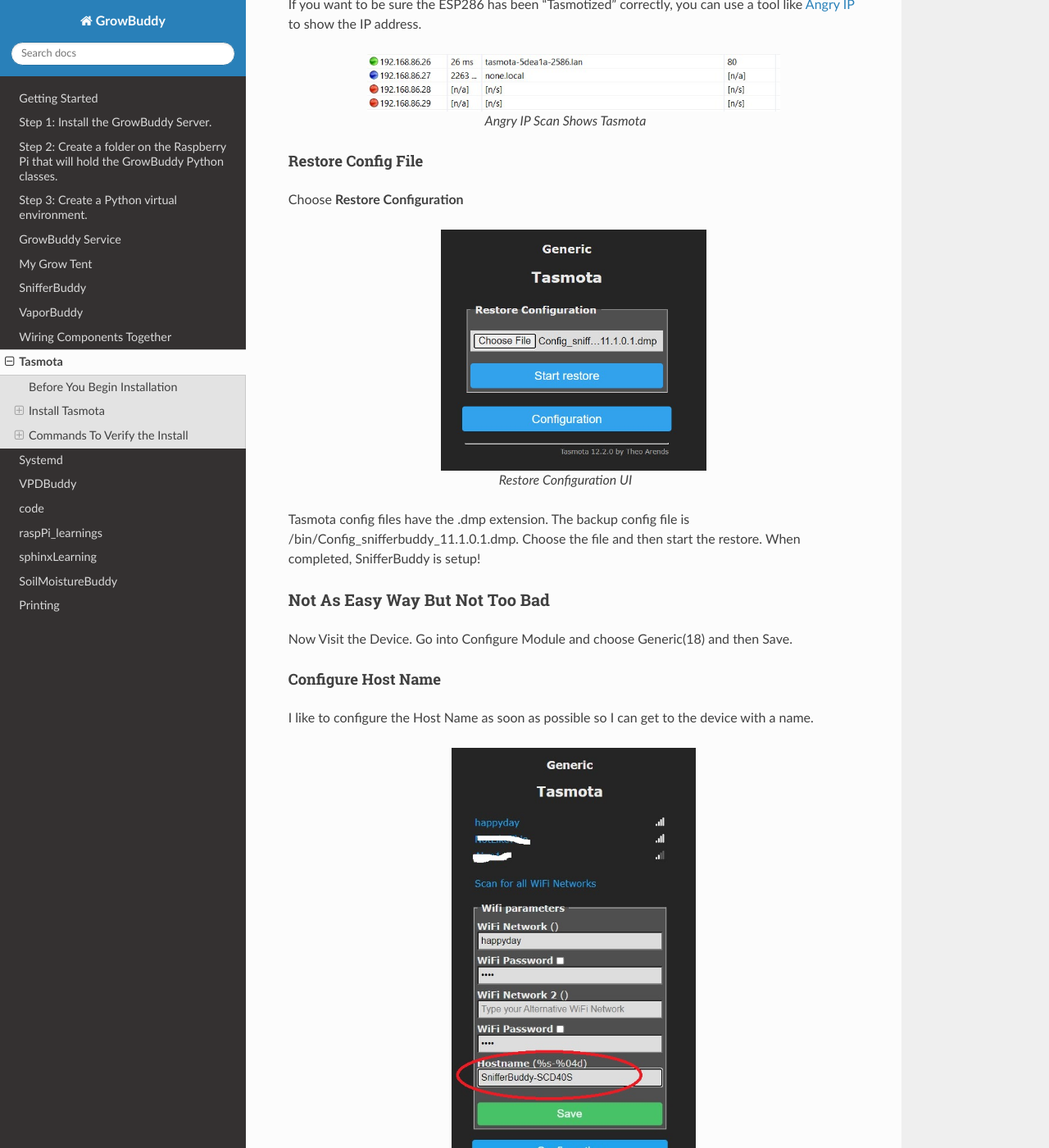
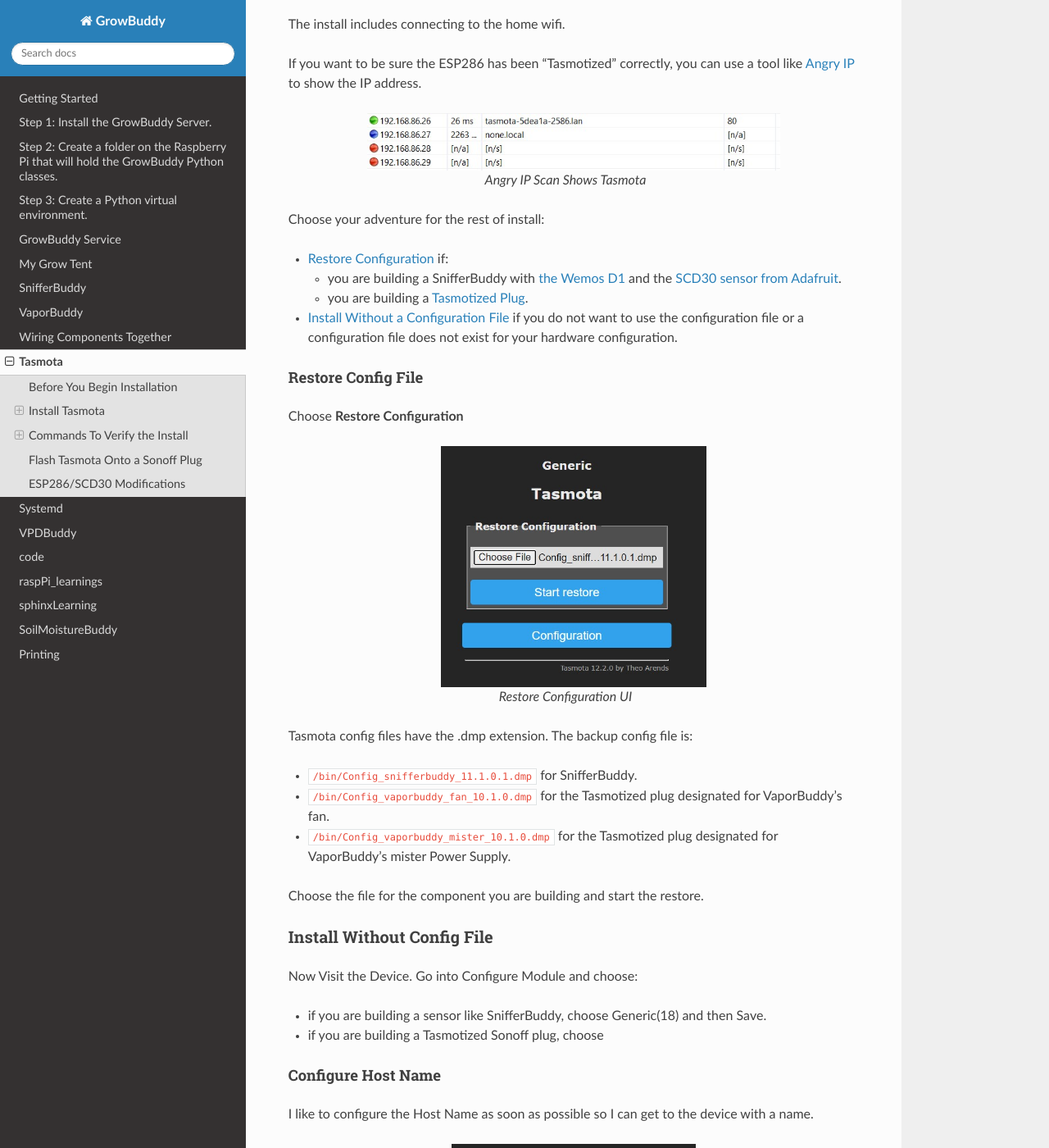
Before and after one commit to solarslurpi/GrowBuddies, a Sphinx documentation site: the page built from docs/tasmota.md, in a window 1280 px wide and 1400 px high, scrolled down 1364 px. Shown: the whole window at 82% size. Built offline with Sphinx 7.4.7 and the Read the Docs theme 2.0.0, drawn with Linux system fonts in a browser that asks for light colours; some of the changed text lies outside the part shown.

Commit message:
starting on vaporbuddy.

````diff
--- a/docs/tasmota.md
+++ b/docs/tasmota.md
@@ -8,18 +8,20 @@ Before you begin installation, check to see if the sensor you are using is inclu
 
 (tasmota_installation)=
 ## Install Tasmota
-### Easy Way
-The easiest way requires you have the same ESP286 [(the Wemos D1)](https://www.aliexpress.us/item/2251832645039000.html) and the [SCD30 sensor from Adafruit](https://www.adafruit.com/product/4867).  I have backed up my configuration which you can restore when you are installing Tasmota.
 
-- Install Tasmota using either the Edge or Chrome browser (web install doesn't work using the Brave browser).  Go to [Tasmota Install URL](https://tasmota.github.io/install/).
-_Note:  If the USB/COM port can't be identified, the first thing to do is to change cables.  The USB cable might not support data i/o.  If that doesn't work, check the USB driver.  The ESP286 or ESP32 may be using a driver that isn't installed on your Windows PC or Mac._
+The easiest way requires you have the same ESP286 [the Wemos D1](https://www.aliexpress.us/item/2251832645039000.html) and **if you are building SnifferBuddy**, the [SCD30 sensor from Adafruit](https://www.adafruit.com/product/4867).  I have backed up my configuration which you restore onto your WemosD1 when you are installing Tasmota.
+
+_Note: There is also a config file for a **[Tasmotized Sonoff plug](flash_tasmota)**_.
+### Web Install
+Install Tasmota using either the Edge or Chrome browser (web install doesn't work using the Brave browser).  Go to [Tasmota Install URL](https://tasmota.github.io/install/).
+_Note:  If the USB/COM port can't be identified, the first thing to do is to check the cable.  The USB cable might not support data i/o.  If that doesn't work, check the USB driver.  The ESP286 or ESP32 may be using a driver that isn't installed on your Windows PC or Mac._
 
 There are many Tasmota binaries that could be installed.  We want to install the Tasmota Sensors binary for the ESP286.
 :::{figure} images/install_tasmota.jpg
 :align: center
 :scale: 100
 
-Tasmota Install
+Tasmota Web Install
 :::
 #### Connect to WiFi
 The install includes connecting to the home wifi.
@@ -31,6 +33,14 @@ If you want to be sure the ESP286 has been "Tasmotized" correctly, you can use a
 
 Angry IP Scan Shows Tasmota
 :::
+
+Choose your adventure for the rest of install:
+- [Restore Configuration](restore_config) if:
+  - you are building a SnifferBuddy with [the Wemos D1](https://www.aliexpress.us/item/2251832645039000.html) and the [SCD30 sensor from Adafruit](https://www.adafruit.com/product/4867).
+  - you are building a [Tasmotized Plug](flash_tasmota).
+- [Install Without a Configuration File](install_without_config) if you do not want to use the configuration file or a configuration file does not exist for your hardware configuration.
+
+(restore_config)=
 #### Restore Config File
 
 Choose **Restore Configuration**
@@ -41,12 +51,19 @@ Choose **Restore Configuration**
 
 Restore Configuration UI
 :::
-Tasmota config files have the .dmp extension.  The backup config file is /bin/Config_snifferbuddy_11.1.0.1.dmp.  Choose the file and then start the restore.  When completed, SnifferBuddy is setup!
+Tasmota config files have the .dmp extension.  The backup config file is:
+- `/bin/Config_snifferbuddy_11.1.0.1.dmp` for SnifferBuddy.
+- `/bin/Config_vaporbuddy_fan_10.1.0.dmp` for the Tasmotized plug designated for VaporBuddy's fan.
+- `/bin/Config_vaporbuddy_mister_10.1.0.dmp` for the Tasmotized plug designated for VaporBuddy's mister Power Supply.
+
+Choose the file for the component you are building and start the restore.
 
 
-
-### Not As Easy Way But Not Too Bad
-Now Visit the Device.  Go into Configure Module and choose Generic(18) and then Save.
+(install_without_config)=
+### Install Without Config File
+Now Visit the Device.  Go into Configure Module and choose:
+- if you are building a sensor like SnifferBuddy, choose Generic(18) and then Save.
+- if you are building a Tasmotized Sonoff plug, choose
 #### Configure Host Name
 I like to configure the Host Name as soon as possible so I can get to the device with a name.
 
@@ -120,6 +139,9 @@ Weirdly, "ON" means temperature readings will be in Fahrenheit.
 21:46:30.761 MQT: growbuddy/snifferbuddy/RESULT = {"SetOption8":"OFF"}
 ```
 The temperature is set to celsius with the command `so8 0`.  To Fahrenheit with the command `so8 1`.
+
+#### Accomodate SCD30 Slow To Discover
+The first time I used the SCD30 with Tasmota on a Wemos D1, it didn't work.  The reason is [discussed below](wemos_challenges).  `SetOption46` was added in Tasmota 12.1.1.  `SetOption46 0..255` stalls I2C component discovery for 0..255 * 10 milliseconds to let stabilize the local Wemos power. You might want to experiment with values like SO46 10 os SO46 20 for a 100mSec or 200mSec delay.
 
 ## Commands To Verify the Install
 Two commands, `i2cscan` and `i2cdevice` are extremely helpful in determining if the software and wiring are correct.
@@ -165,8 +187,30 @@ Tasmota Sensors Build Location
 - Go to the main Tasmota screen and select Firmware Upgrade.
 - Upload the sensor binary and click on Start Upgrade.
 
+(flash_tasmota)=
+## Flash Tasmota Onto a Sonoff Plug
+We need a way to turn a plug on or off.  For example, VaporBuddy uses two Tasmotized plugs.  One turns VaporBuddy's fan on and off.  The other turns VaporBuddy's Mister on and off.  By Tasmotizing the plugs, other Buddies can send mqtt messages to turn a plug on or off.
+
+
+The Sonoff S31 (or S31 Lite) can be flashed so that Tasmota is running on our local network. [This YouTube video gives instructions on how to flash Tosmota](https://www.youtube.com/watch?v=9N58uy3ezvA).
+
+ooh! Extra care when soldering.  If not, well...it is way too easy to rip off one of the pads...
+
+Once flashed and rebooted:
+- Put the plug back together.
+- Set the Module type to Sonoff S31.
+
+:::{figure} images/Tasmota_S31_Config.jpg
+:align: center
+:scale: 80
+
+Tasmota Sonoff Configuration
+:::
+- [Configure mqtt](configure_mqtt).  I change the topic to match the Buddy.  E.g.: if it is VaporBuddy's fan plug, vaporbuddy_fan.  The mister, vaperbuddy_mister.  Snifferbuddy, snifferbuddy.
+- [Set the date/time to your date/time](set_date_time).
+
 (wemos_challenges)=
-### ESP286/SCD30 Modifications
+## ESP286/SCD30 Modifications
 
 _I added this section to maintain what I learned with the Wemos D1 + SCD30 Setup_
 
````
Also changed, not shown: other parts of docs/tasmota.md (+2 -0 lines), docs/flash_Tasmota_sonoff.md (deleted, +0 -30 lines), docs/vaporbuddy.md (+3 -1 lines), docs/images/Tasmota_S31_mqtt.jpg (deleted), 3 other files.
